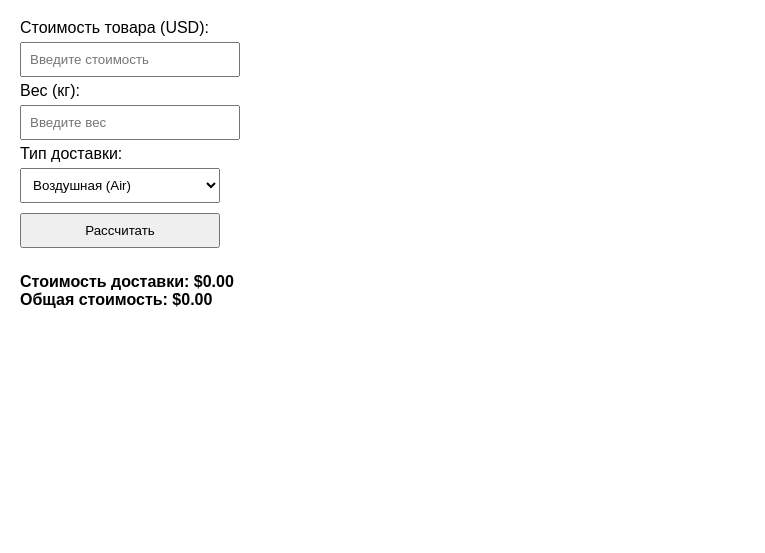
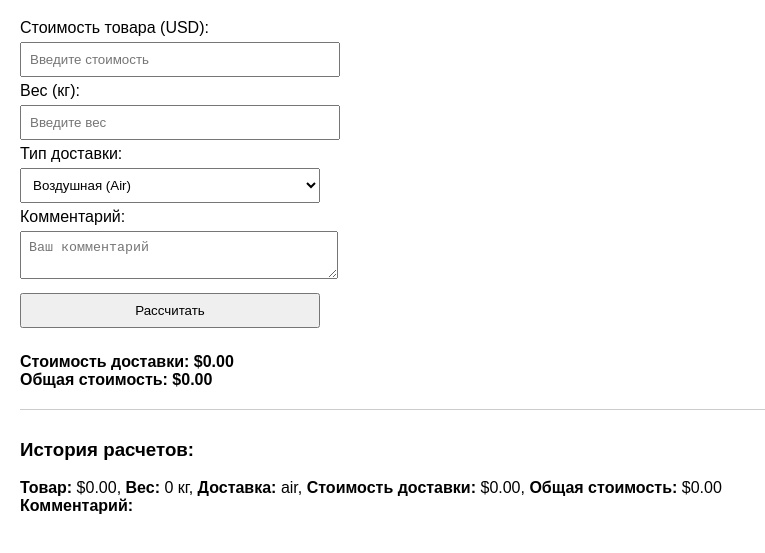
Before and after one commit to arabcheeek/sayttodo, a plain HTML site: page index.html in a window 1280 px wide. Both pictures are taken after a click on the button "Рассчитать". Shown: the part 61-614 px from the top of the page, without its empty margins (0-765 px from the left). Drawn offline with Linux system fonts and the light colour scheme.

Commit message:
Update1 index.html

```diff
--- a/index.html
+++ b/index.html
@@ -2,11 +2,13 @@
 <html lang="ru">
 <head>
     <meta charset="UTF-8">
-    <title>Калькулятор стоимости</title>
+    <title>Калькулятор стоимости товара</title>
     <style>
         body { font-family: Arial, sans-serif; margin: 20px; }
-        input, select, button { padding: 8px; margin: 5px 0; width: 200px; }
+        input, select, textarea, button { padding: 8px; margin: 5px 0; width: 300px; }
         .result { margin-top: 20px; font-weight: bold; }
+        .history { margin-top: 20px; border-top: 1px solid #ccc; padding-top: 10px; }
+        .history-item { margin-bottom: 10px; }
     </style>
 </head>
 <body>
@@ -25,29 +27,57 @@
         <option value="ground">Наземная (Ground)</option>
     </select><br>
 
+    <label>Комментарий:</label><br>
+    <textarea id="comment" placeholder="Ваш комментарий" rows="2"></textarea><br>
+
     <button onclick="calculate()">Рассчитать</button>
 
     <div class="result" id="result"></div>
 
+    <div class="history" id="history">
+        <h3>История расчетов:</h3>
+    </div>
+
     <script>
+        const historyDiv = document.getElementById('history');
+
         function calculate() {
             const productCost = parseFloat(document.getElementById('productCost').value) || 0;
             const weight = parseFloat(document.getElementById('weight').value) || 0;
             const deliveryType = document.getElementById('deliveryType').value;
+            const comment = document.getElementById('comment').value || '';
 
             let deliveryRate = 0;
             switch(deliveryType) {
-                case "air": deliveryRate = 10; break;   // 10 USD за кг
-                case "sea": deliveryRate = 5; break;    // 5 USD за кг
-                case "ground": deliveryRate = 7; break; // 7 USD за кг
+                case "air": deliveryRate = 10; break;
+                case "sea": deliveryRate = 5; break;
+                case "ground": deliveryRate = 7; break;
             }
 
             const deliveryCost = weight * deliveryRate;
             const totalCost = productCost + deliveryCost;
 
-            document.getElementById('result').innerHTML =
-                `Стоимость доставки: $${deliveryCost.toFixed(2)} <br>` +
-                `Общая стоимость: $${totalCost.toFixed(2)}`;
+            const resultText = `Стоимость доставки: $${deliveryCost.toFixed(2)} <br>
+                                Общая стоимость: $${totalCost.toFixed(2)}`;
+            document.getElementById('result').innerHTML = resultText;
+
+            // Добавляем запись в историю
+            const historyItem = document.createElement('div');
+            historyItem.className = 'history-item';
+            historyItem.innerHTML = `
+                <b>Товар:</b> $${productCost.toFixed(2)},
+                <b>Вес:</b> ${weight} кг,
+                <b>Доставка:</b> ${deliveryType},
+                <b>Стоимость доставки:</b> $${deliveryCost.toFixed(2)},
+                <b>Общая стоимость:</b> $${totalCost.toFixed(2)}<br>
+                <b>Комментарий:</b> ${comment}
+            `;
+            historyDiv.appendChild(historyItem);
+
+            // Очищаем поля
+            document.getElementById('productCost').value = '';
+            document.getElementById('weight').value = '';
+            document.getElementById('comment').value = '';
         }
     </script>
 </body>
```
